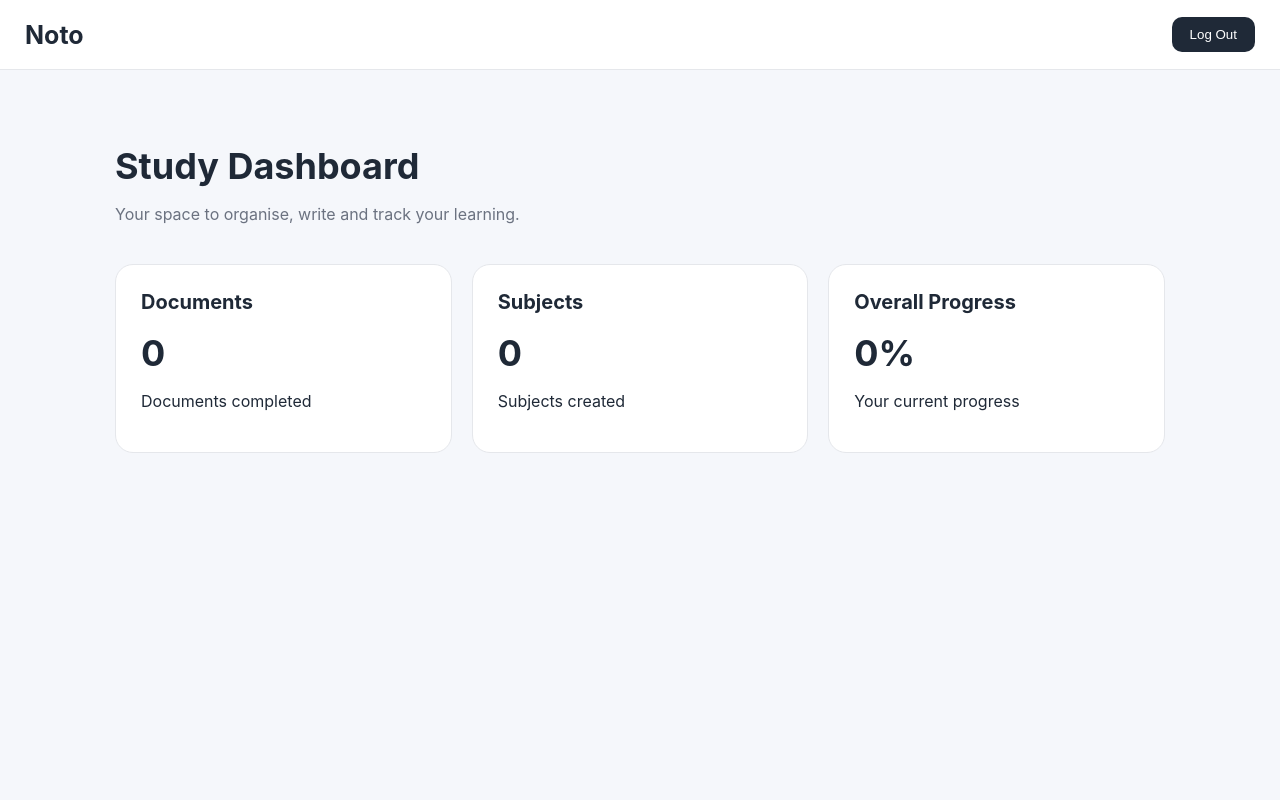
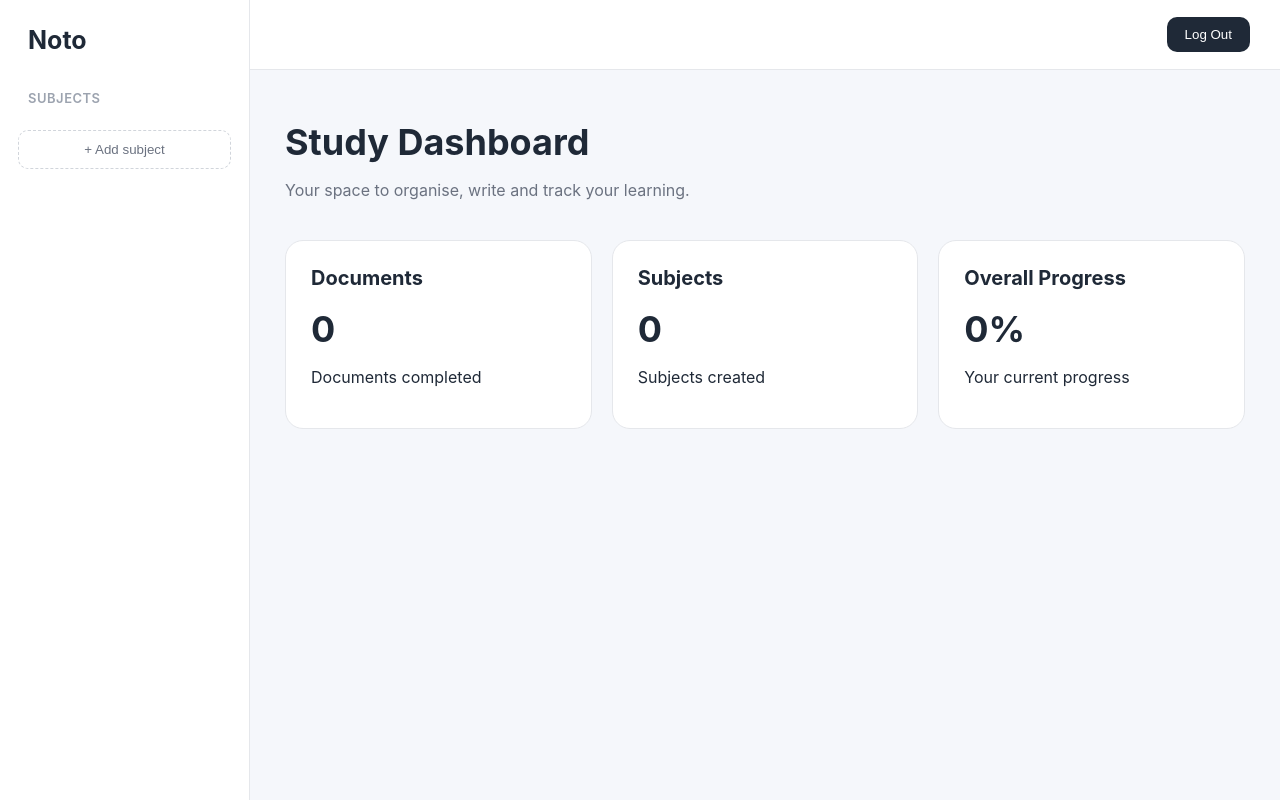
Before and after one commit to amjadgannass-art/noto, a website: page app.html in a window 1280 px wide. Shown: the top 800 px of the page. Drawn offline with nearby package versions, Linux system fonts and the light colour scheme.

Commit message:
Add sidebar and main content styles to app.html

```diff
--- a/app.html
+++ b/app.html
@@ -17,24 +17,261 @@ body {
     color: #1f2937;
 }
 
+/* LEFT SIDEBAR */
+.sidebar {
+    position: fixed;
+    left: 0;
+    top: 0;
+    bottom: 0;
+    width: 250px;
+    background: white;
+    border-right: 1px solid #e5e7eb;
+    padding: 25px 18px;
+}
+
+.logo {
+    font-size: 25px;
+    font-weight: 700;
+    margin-bottom: 35px;
+    padding-left: 10px;
+}
+
+.section-title {
+    font-size: 13px;
+    font-weight: 600;
+    color: #9ca3af;
+    text-transform: uppercase;
+    letter-spacing: 0.5px;
+    padding: 0 10px;
+    margin-bottom: 12px;
+}
+
+.subject {
+    display: flex;
+    align-items: center;
+    gap: 12px;
+    padding: 12px 10px;
+    border-radius: 10px;
+    color: #374151;
+    cursor: pointer;
+}
+
+.subject:hover {
+    background: #f3f4f6;
+}
+
+.add-subject {
+    width: 100%;
+    margin-top: 12px;
+    padding: 11px;
+    border: 1px dashed #d1d5db;
+    border-radius: 10px;
+    background: transparent;
+    color: #6b7280;
+    cursor: pointer;
+}
+
+.add-subject:hover {
+    background: #f9fafb;
+}
+
+/* MAIN AREA */
+.main {
+    margin-left: 250px;
+    min-height: 100vh;
+}
+
 header {
     height: 70px;
     background: white;
     border-bottom: 1px solid #e5e7eb;
     display: flex;
     align-items: center;
-    padding: 0 25px;
-}
-
-.logo {
-    font-size: 25px;
-    font-weight: 700;
+    padding: 0 30px;
 }
 
 .logout {
     margin-left: auto;
     padding: 10px 18px;
     border: none;
+    border-radius: 10px;
+    background: #1f2937;
+    color: white;
+    cursor: pointer;
+}
+
+.content {
+    max-width: 1100px;
+    padding: 50px 35px;
+}
+
+h1 {
+    font-size: 36px;
+    margin: 0 0 8px;
+}
+
+.subtitle {
+    color: #6b7280;
+    margin-bottom: 40px;
+}
+
+.dashboard {
+    display: grid;
+    grid-template-columns: repeat(auto-fit, minmax(220px, 1fr));
+    gap: 20px;
+}
+
+.card {
+    background: white;
+    border-radius: 18px;
+    padding: 25px;
+    border: 1px solid #e5e7eb;
+}
+
+.card h2 {
+    margin-top: 0;
+    font-size: 20px;
+}
+
+.number {
+    font-size: 36px;
+    font-weight: 700;
+    margin: 15px 0;
+}
+
+@media (max-width: 700px) {
+    .sidebar {
+        width: 190px;
+    }
+
+    .main {
+        margin-left: 190px;
+    }
+}
+</style>
+</head>
+
+<body>
+
+<!-- LEFT NAVIGATION -->
+<aside class="sidebar">
+
+    <div class="logo">Noto</div>
+
+    <div class="section-title">Subjects</div>
+
+    <div id="subjects"></div>
+
+    <button class="add-subject" onclick="addSubject()">
+        + Add subject
+    </button>
+
+</aside>
+
+
+<!-- MAIN CONTENT -->
+<div class="main">
+
+    <header>
+        <button class="logout" onclick="logout()">Log Out</button>
+    </header>
+
+    <div class="content">
+
+        <h1>Study Dashboard</h1>
+
+        <p class="subtitle">
+            Your space to organise, write and track your learning.
+        </p>
+
+        <div class="dashboard">
+
+            <div class="card">
+                <h2>Documents</h2>
+                <div class="number">0</div>
+                <p>Documents completed</p>
+            </div>
+
+            <div class="card">
+                <h2>Subjects</h2>
+                <div class="number" id="subjectCount">0</div>
+                <p>Subjects created</p>
+            </div>
+
+            <div class="card">
+                <h2>Overall Progress</h2>
+                <div class="number">0%</div>
+                <p>Your current progress</p>
+            </div>
+
+        </div>
+
+    </div>
+
+</div>
+
+
+<script src="https://cdn.jsdelivr.net/npm/@supabase/supabase-js@2"></script>
+
+<script>
+const SUPABASE_URL = "https://bauqaxntmhpiuqdnkrun.supabase.co";
+
+const SUPABASE_ANON_KEY = "eyJhbGciOiJIUzI1NiIsInR5cCI6IkpXVCJ9.eyJpc3MiOiJzdXBhYmFzZSIsInJlZiI6ImJhdXFheG50bWhwaXVxZG5rcnVuIiwicm9sZSI6ImFub24iLCJpYXQiOjE3ODk5OTM4MTUsImV4cCI6MjEwNTU2OTgxNX0.0p5V6-p4MddUc2j7WGbCyfOnEGNIJMK3uTQzETZAeiA";
+
+const supabaseClient = supabase.createClient(
+    SUPABASE_URL,
+    SUPABASE_ANON_KEY
+);
+
+let subjects = [];
+
+
+function addSubject() {
+
+    const name = prompt("Enter subject name:");
+
+    if (!name || !name.trim()) {
+        return;
+    }
+
+    subjects.push(name.trim());
+
+    renderSubjects();
+}
+
+
+function renderSubjects() {
+
+    const container = document.getElementById("subjects");
+
+    container.innerHTML = "";
+
+    subjects.forEach(function(subject) {
+
+        const item = document.createElement("div");
+
+        item.className = "subject";
+
+        item.innerHTML = "📚 <span>" + subject + "</span>";
+
+        container.appendChild(item);
+
+    });
+
+    document.getElementById("subjectCount").textContent = subjects.length;
+}
+
+
+async function logout() {
+
+    await supabaseClient.auth.signOut();
+
+    window.location.href = "index.html";
+}
+</script>
+
+</body>
+</html>    border: none;
     border-radius: 10px;
     background: #1f2937;
     color: white;
```
